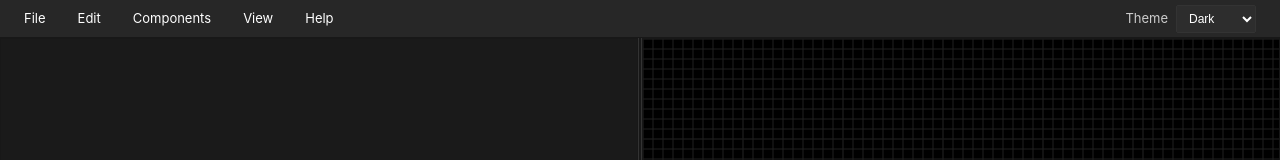
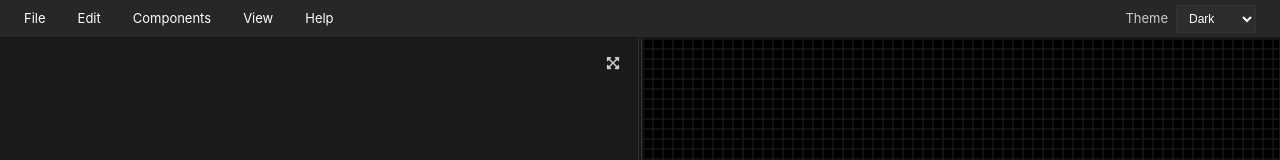
Before and after one commit to marko-koljancic/minimystx, a React (Vite) app: page /design in a window 1280 px wide. Shown: the top 160 px of the page. Built offline with nearby package versions, Linux system fonts and the light colour scheme.

Commit message:
feat: Add maximize toggle button and related state management for renderer

```diff
--- a/package.json
+++ b/package.json
@@ -21,6 +21,7 @@
     "fflate": "^0.8.2",
     "react": "^19.1.0",
     "react-dom": "^19.1.0",
+    "react-icons": "^5.5.0",
     "react-router": "^7.6.3",
     "three": "^0.178.0",
     "uuid": "^11.1.0",
--- /dev/null
+++ b/src/components/MaximizeToggleButton.module.css
@@ -0,0 +1,30 @@
+.maximizeButton {
+  position: absolute;
+  top: 8px;
+  right: 8px;
+  width: 32px;
+  height: 32px;
+  background: transparent;
+  border: none;
+  cursor: pointer;
+  display: flex;
+  align-items: center;
+  justify-content: center;
+  border-radius: 4px;
+  z-index: 1000;
+  color: var(--text-secondary);
+  transition: opacity 0.2s ease;
+}
+
+.maximizeButton:hover {
+  color: var(--text-primary);
+}
+
+.maximizeButton:focus {
+  outline: 2px solid var(--border-focus);
+  outline-offset: 2px;
+}
+
+.maximizeButton:active {
+  transform: scale(0.95);
+}
--- /dev/null
+++ b/src/components/MaximizeToggleButton.tsx
@@ -0,0 +1,20 @@
+import { FaExpandArrowsAlt, FaCompress } from "react-icons/fa";
+import { useIsRendererMaximized, useToggleRendererMaximized } from "../store";
+import styles from "./MaximizeToggleButton.module.css";
+
+const MaximizeToggleButton = () => {
+  const isMaximized = useIsRendererMaximized();
+  const toggleMaximized = useToggleRendererMaximized();
+
+  return (
+    <button
+      className={styles.maximizeButton}
+      onClick={toggleMaximized}
+      title={isMaximized ? "Restore view" : "Maximize renderer"}
+    >
+      {isMaximized ? <FaCompress size={14} /> : <FaExpandArrowsAlt size={14} />}
+    </button>
+  );
+};
+
+export default MaximizeToggleButton;
--- a/src/flow/FlowCanvas.tsx
+++ b/src/flow/FlowCanvas.tsx
@@ -575,15 +575,50 @@ export default function FlowCanvas() {
         const currentViewport = reactFlowInstance.getViewport();
         const contextKey = getContextKey(currentContext);
         saveViewportState(contextKey, currentViewport);
+
+        const nodePositions: Record<string, { x: number; y: number }> = {};
+        nodes.forEach((n) => {
+          nodePositions[n.id] = { x: n.position.x, y: n.position.y };
+        });
+        saveNodePositions(contextKey, nodePositions);
+      }
+    };
+
+    const handleRestoreViewportAfterMaximize = () => {
+      if (reactFlowInstance) {
+        const contextKey = getContextKey(currentContext);
+        const savedViewport = getViewportState(contextKey);
+        const savedPositions = getNodePositions(contextKey);
+
+        if (savedViewport) {
+          reactFlowInstance.setViewport(savedViewport, { duration: 0 });
+        }
+
+        if (savedPositions) {
+          setNodes((currentNodes) =>
+            currentNodes.map((node) => {
+              const savedPosition = savedPositions[node.id];
+              if (savedPosition) {
+                return {
+                  ...node,
+                  position: savedPosition,
+                };
+              }
+              return node;
+            })
+          );
+        }
       }
     };
 
     window.addEventListener("minimystx:saveCurrentViewport", handleSaveCurrentViewport);
+    window.addEventListener("minimystx:restoreViewportAfterMaximize", handleRestoreViewportAfterMaximize);
 
     return () => {
       window.removeEventListener("minimystx:saveCurrentViewport", handleSaveCurrentViewport);
+      window.removeEventListener("minimystx:restoreViewportAfterMaximize", handleRestoreViewportAfterMaximize);
     };
-  }, [reactFlowInstance, currentContext, saveViewportState]);
+  }, [reactFlowInstance, currentContext, saveViewportState, nodes, saveNodePositions, getViewportState, getNodePositions, setNodes]);
 
   return (
     <div
--- a/src/pages/DesignLayout.tsx
+++ b/src/pages/DesignLayout.tsx
@@ -1,7 +1,7 @@
 import { ReactNode, useCallback, useRef, useEffect } from "react";
 import styles from "./DesignLayout.module.css";
 import Header from "../pages/Header";
-import { useUIStore } from "../store";
+import { useUIStore, useIsRendererMaximized } from "../store";
 import PropertiesDrawer from "../components/PropertiesDrawer";
 import { NodePalette } from "../panels/NodePalette";
 
@@ -13,6 +13,7 @@ interface DesignLayoutProps {
 
 const DesignLayout = ({ leftTop, right, children }: DesignLayoutProps) => {
   const { leftPaneWidth, updateLayout } = useUIStore();
+  const isRendererMaximized = useIsRendererMaximized();
 
   const isDraggingVertical = useRef(false);
   const containerRef = useRef<HTMLDivElement>(null);
@@ -76,10 +77,15 @@ const DesignLayout = ({ leftTop, right, children }: DesignLayoutProps) => {
   return (
     <div className={styles.container}>
       <Header />
-      <div ref={containerRef} className={styles.contentContainer}>
-        <div className={styles.leftPane} style={{ width: `${leftPaneWidth}%` }}>
+      <div ref={containerRef} className={`${styles.contentContainer} ${isRendererMaximized ? styles.maximized : ""}`}>
+        <div
+          className={styles.leftPane}
+          style={{ width: isRendererMaximized ? "100%" : `${leftPaneWidth}%` }}
+        >
           {leftTop}
         </div>
+        {!isRendererMaximized && (
+          <>
             <div className={styles.verticalResizer} onMouseDown={handleVerticalDragStart}>
               <div className={`${styles.resizerHandle} ${styles.verticalResizerHandle}`} />
             </div>
@@ -89,6 +95,8 @@ const DesignLayout = ({ leftTop, right, children }: DesignLayoutProps) => {
                 <PropertiesDrawer />
               </div>
             </div>
+          </>
+        )}
       </div>
       <NodePalette />
     </div>
--- a/src/rendering/RenderingCanvas.tsx
+++ b/src/rendering/RenderingCanvas.tsx
@@ -1,6 +1,7 @@
 import { useEffect, useRef } from "react";
 import { useKeyboardShortcuts } from "../hooks";
 import { SceneManager } from "./SceneManager";
+import MaximizeToggleButton from "../components/MaximizeToggleButton";
 
 export default function RenderingCanvas() {
   const { containerRef: keyboardContainerRef } = useKeyboardShortcuts({ context: "render" });
@@ -39,7 +40,7 @@ export default function RenderingCanvas() {
   }, []);
 
   return (
-    <div ref={keyboardContainerRef} style={{ width: "100%", height: "100%" }} tabIndex={0}>
+    <div ref={keyboardContainerRef} style={{ width: "100%", height: "100%", position: "relative" }} tabIndex={0}>
       <div ref={resizeContainerRef} style={{ width: "100%", height: "100%" }}>
         <canvas
           ref={canvasRef}
@@ -50,6 +51,7 @@ export default function RenderingCanvas() {
           }}
         />
       </div>
+      <MaximizeToggleButton />
     </div>
   );
 }
--- a/src/store/index.ts
+++ b/src/store/index.ts
@@ -29,5 +29,7 @@ export {
   useGetViewportState,
   useSaveNodePositions,
   useGetNodePositions,
+  useIsRendererMaximized,
+  useToggleRendererMaximized,
   getContextKey,
 } from "./uiStore";
--- a/src/store/uiStore.ts
+++ b/src/store/uiStore.ts
@@ -35,6 +35,7 @@ interface UIState {
   currentContext: GraphContext;
   viewportStates: Record<string, { x: number; y: number; zoom: number }>;
   nodePositions: Record<string, Record<string, { x: number; y: number }>>;
+  isRendererMaximized: boolean;
 }
 
 interface UIActions {
@@ -81,6 +82,7 @@ interface UIActions {
   getViewportState: (contextKey: string) => { x: number; y: number; zoom: number } | null;
   saveNodePositions: (contextKey: string, positions: Record<string, { x: number; y: number }>) => void;
   getNodePositions: (contextKey: string) => Record<string, { x: number; y: number }> | null;
+  toggleRendererMaximized: () => void;
 }
 
 type UIStore = UIState & UIActions;
@@ -129,6 +131,7 @@ export const useUIStore = create<UIStore>()(
       currentContext: { type: "root" },
       viewportStates: {},
       nodePositions: {},
+      isRendererMaximized: false,
 
       setTheme: (theme: Theme) => {
         const isDarkTheme = getIsDarkTheme(theme);
@@ -285,6 +288,16 @@ export const useUIStore = create<UIStore>()(
         const state = get();
         return state.nodePositions[contextKey] || null;
       },
+
+      toggleRendererMaximized: () => {
+        // Save current viewport state before toggling
+        window.dispatchEvent(new CustomEvent("minimystx:saveCurrentViewport"));
+        set((state) => ({ isRendererMaximized: !state.isRendererMaximized }));
+        // Restore state after layout change
+        setTimeout(() => {
+          window.dispatchEvent(new CustomEvent("minimystx:restoreViewportAfterMaximize"));
+        }, 100);
+      },
     }),
     {
       name: "minimystx-ui-store",
@@ -301,6 +314,7 @@ export const useUIStore = create<UIStore>()(
         connectionLineStyle: state.connectionLineStyle,
         collapsed: state.collapsed,
         bottomPaneHeight: state.bottomPaneHeight,
+        isRendererMaximized: state.isRendererMaximized,
       }),
       onRehydrateStorage: () => (state) => {
         if (state) {
@@ -380,6 +394,9 @@ export const useGetViewportState = () => useUIStore((state) => state.getViewport
 export const useSaveNodePositions = () => useUIStore((state) => state.saveNodePositions);
 export const useGetNodePositions = () => useUIStore((state) => state.getNodePositions);
 
+export const useIsRendererMaximized = () => useUIStore((state) => state.isRendererMaximized);
+export const useToggleRendererMaximized = () => useUIStore((state) => state.toggleRendererMaximized);
+
 export const getContextKey = (context: GraphContext): string => {
   return context.type === "root" ? "root" : `subflow-${context.geoNodeId}`;
 };
```
Also changed, not shown: 1 other file (tests, documents, lock files or other folders). Lines whose indentation alone changed are shown as unchanged.
